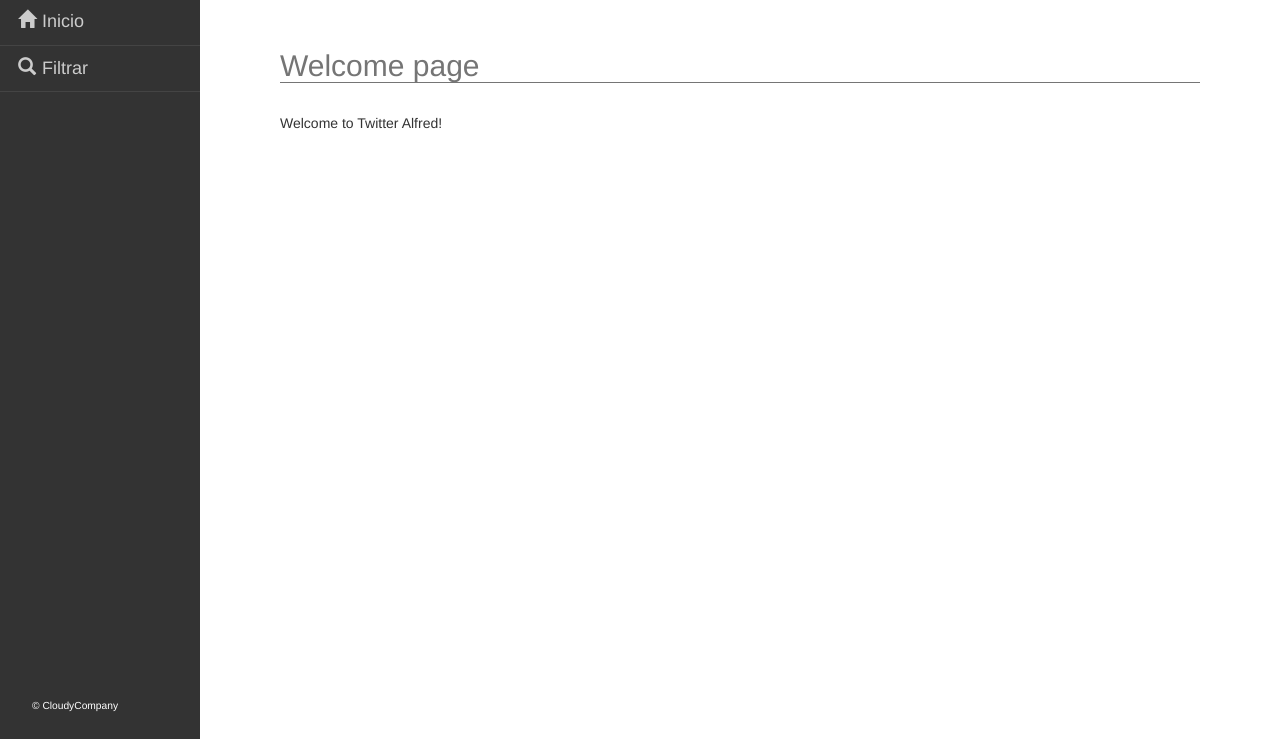
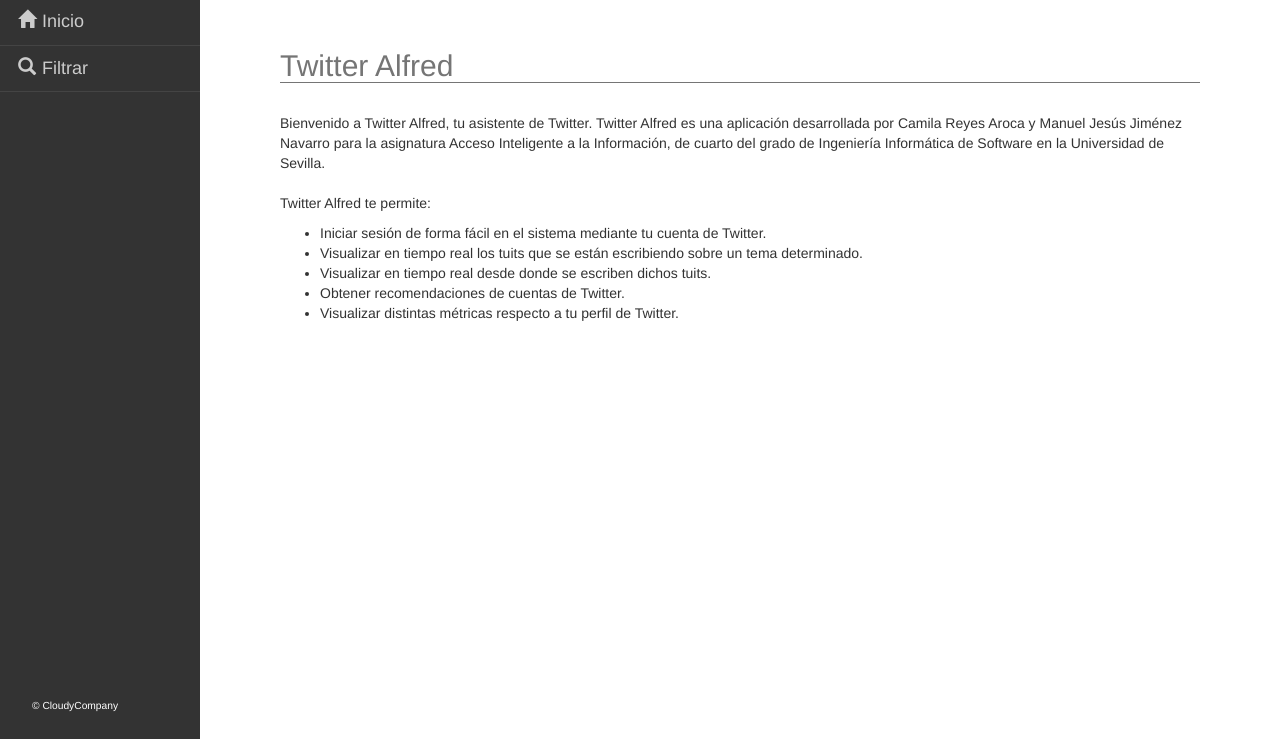
Before and after one commit to CloudyCompany/TwitterAlfred, a Django app: page /home/ in a window 1280 px wide. Shown: the part 61-800 px from the top of the page. Run offline with Django 3.2, Linux system fonts and the light colour scheme; parts of the project's set-up code (start-up, migrations or seed data) failed here and were passed over; some libraries are stand-ins or nearby versions.

Commit message:
Minor change

```diff
--- a/main/static/style.css
+++ b/main/static/style.css
@@ -63,6 +63,9 @@
 }
 .panel span{
     padding-right:1%;
+}
+.panel{
+    display:inline-block
 }
 
 .load-gif{
--- a/main/templates/home.html
+++ b/main/templates/home.html
@@ -1,6 +1,28 @@
 {% extends 'base.html' %}
 
 {% block content %}
-  <h2>Welcome page</h2>
-  <p>Welcome to Twitter Alfred!</p>
+  <h2>Twitter Alfred</h2>
+  <p>Bienvenido a Twitter Alfred, tu asistente de Twitter. Twitter Alfred es una aplicación desarrollada por
+    Camila Reyes Aroca y Manuel Jesús Jiménez Navarro para la asignatura Acceso Inteligente a la Información,
+    de cuarto del grado de Ingeniería Informática de Software en la Universidad de Sevilla.<br/>
+    <br/>
+    Twitter Alfred te permite:
+    <ul>
+      <li>
+        Iniciar sesión de forma fácil en el sistema mediante tu cuenta de Twitter.
+      </li>
+      <li>
+          Visualizar en tiempo real los tuits que se están escribiendo sobre un tema determinado.
+      </li>
+      <li>
+          Visualizar en tiempo real desde donde se escriben dichos tuits.
+      </li>
+      <li>
+          Obtener recomendaciones de cuentas de Twitter.
+      </li>
+      <li>
+          Visualizar distintas métricas respecto a tu perfil de Twitter.
+      </li>
+    </ul>
+  </p>
 {% endblock %}
--- a/main/templates/main/recommendations.html
+++ b/main/templates/main/recommendations.html
@@ -13,7 +13,7 @@
                 <br/>
                 {% empty %}
                 <div>
-                No tienes recomendaciones aún.
+                No tienes recomendaciones aún.<br/><br/>
                 </div>
                 {% endfor %}
             </div>
@@ -49,7 +49,7 @@
             '</i>' + location + '<br/><br/><b>Número de tuits:</b> ' + data.data.tweet_count + '<br/>'
             + '<b>Número de seguidos:</b> ' + data.data.following + '<br/>'
             + '<b>Número de seguidores:</b> ' + data.data.followers + '<br/><br/>'
-            + '<b>Último tweet:</b><br/>' + data.data.last_tweet + '</div>'
+            + '<b>Último tuit:</b><br/>' + data.data.last_tweet + '</div>'
             $("#preview").html(preview);
         });
     });
--- a/main/views.py
+++ b/main/views.py
@@ -295,10 +295,18 @@
     except:
         tweet_count = 0
 
+    try:
+        following = profile_app_container.find('a', {'data-nav':'following'}).findAll("span")[2]["data-count"]
+    except:
+        following = 0
+
+    try:
+        followers = profile_app_container.find('a', {'data-nav':'followers'}).findAll("span")[2]["data-count"]
+    except:
+        followers = 0
+
     bio = profile_card.find('p', class_="ProfileHeaderCard-bio u-dir").getText()
     location = profile_card.find('span', class_="ProfileHeaderCard-locationText u-dir").text
-    following = profile_app_container.find('a', {'data-nav':'following'}).findAll("span")[2]["data-count"]
-    followers = profile_app_container.find('a', {'data-nav':'followers'}).findAll("span")[2]["data-count"]
 
     # Setting of data
     data["profile_picture"] = str(profile_picture)
```
